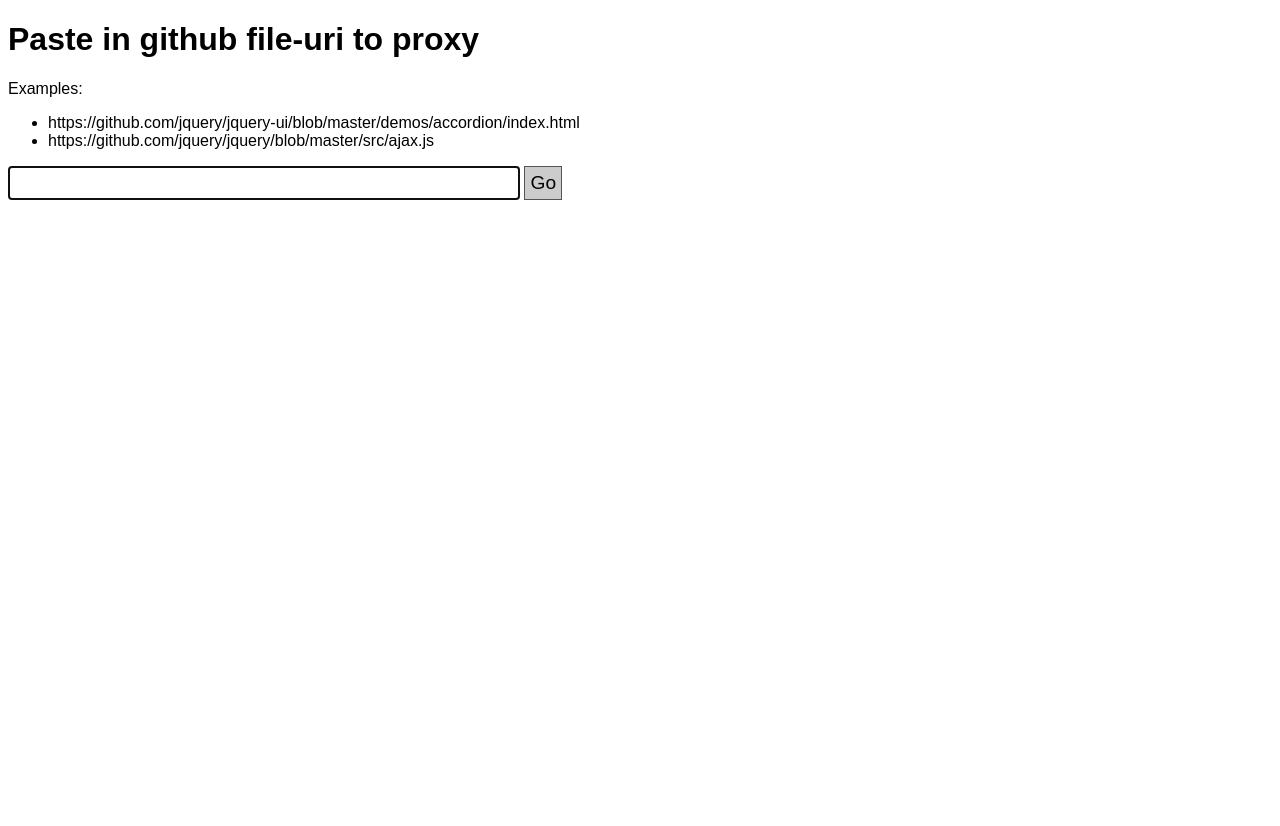
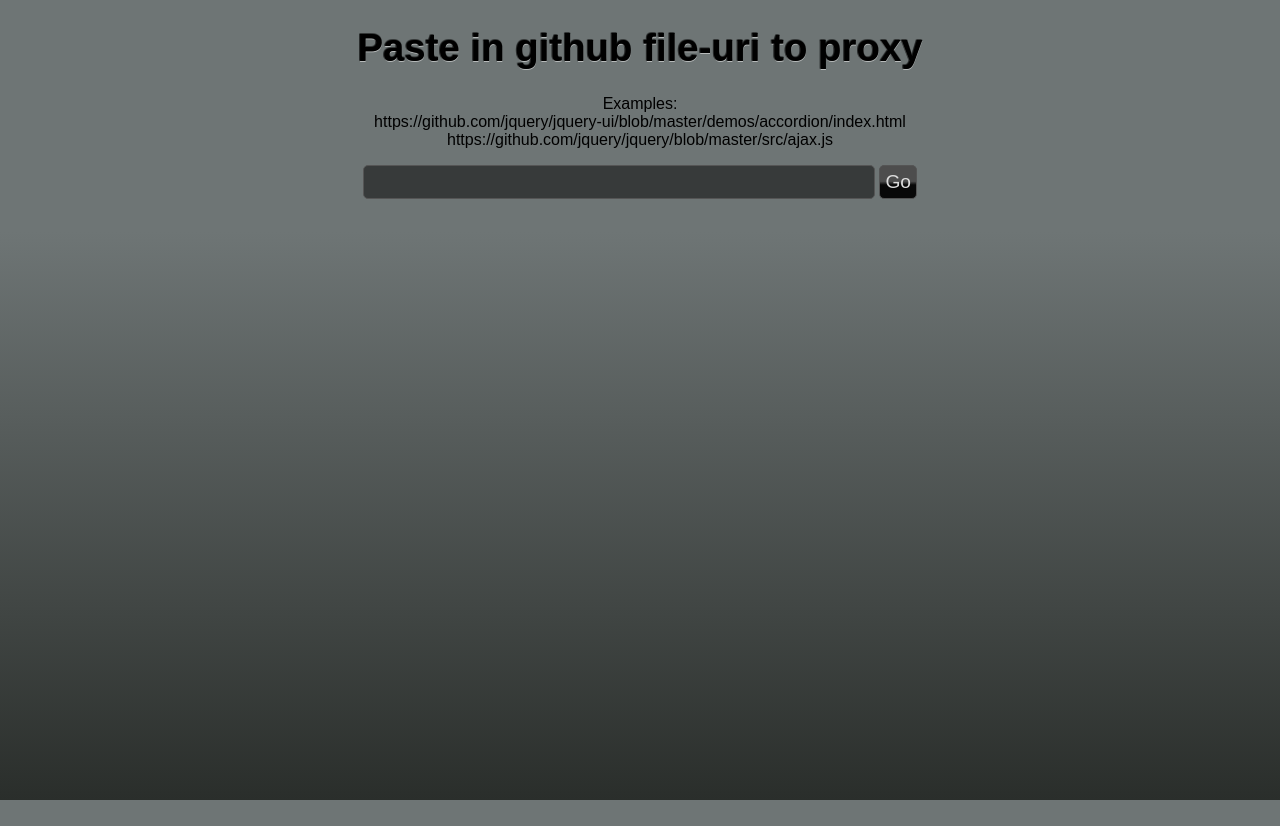
Before and after one commit to jquery-archive/web-view-jquery-org, a PHP site: page /?q=1 in a window 1280 px wide. Before the commit the page ends 200 px from the top, so only its background shows below. Run offline with PHP 8.4, Linux system fonts and the light colour scheme.

Commit message:
styling changes

```diff
--- a/htdocs/index.php
+++ b/htdocs/index.php
@@ -103,27 +103,65 @@ if ( isset( $_REQUEST[ 'url' ] ) && !empty( $_REQUEST[ 'url' ] ) ) {
 <head>
   <title>jQuery Git Proxy</title>
   <style>
+    html, body { height:100%; }
     body {
       font-family: Arial;
+      background:#888;
+      background-image: -webkit-gradient(
+          linear,
+          left bottom,
+          left top,
+          color-stop(0, rgb(42,46,43)),
+          color-stop(0.71, rgb(110,117,117))
+      );
+      background-image: -moz-linear-gradient(
+          center bottom,
+          rgb(42,46,43) 0%,
+          rgb(110,117,117) 71%
+      );
+      text-align:center;
+    }
+    h1 {
+      font-size:2.4em;
+       text-shadow: rgba(0,0,0,0.5) -1px 0, rgba(0,0,0,0.3) 0 -1px, rgba(255,255,255,0.5) 0 1px, rgba(0,0,0,0.3) -1px -1px;
     }
     input[type="text"] {
       width:500px;
       border:1px solid #555;
       padding:5px;
       font-size:1.2em;
-    }
+      border-radius:5px;
+      background:#444;
+      background: rgba(0,0,0,.5 );
+      color:#CCC;
+      outline:none;
+   }
     input[type="submit"] {
       border:1px solid #555;
       cursor: pointer;
-      background: #CCC;
+      background: #333;
       font-size:1.2em;
       padding:5px;
+      border-radius:5px;
+      background-image: -webkit-gradient(
+          linear,
+          left bottom,
+          left top,
+          color-stop(0.41, rgb(8,8,8)),
+          color-stop(0.52, rgb(77,77,77))
+      );
+      background-image: -moz-linear-gradient(
+          center bottom,
+          rgb(8,8,8) 41%,
+          rgb(77,77,77) 52%
+      );
+      color:#DDD;
     }
     #error {
       margin:10px;
       padding:10px;
       font-size:1.2em;
-      color:#FF0000;
+      color:#5f1313;
     }
   </style>
 </head>
@@ -135,12 +173,10 @@ if ( isset( $_REQUEST[ 'url' ] ) && !empty( $_REQUEST[ 'url' ] ) ) {
   <?php endif; ?>
   <form method="POST">
     <h1>Paste in github file-uri to proxy</h1>
-    <p>Examples:
-      <ul>
-        <li>https://github.com/jquery/jquery-ui/blob/master/demos/accordion/index.html</li>
-        <li>https://github.com/jquery/jquery/blob/master/src/ajax.js</a>
-      </ul>
-    <p>
+    <p>Examples: <br />
+        https://github.com/jquery/jquery-ui/blob/master/demos/accordion/index.html <br />
+        https://github.com/jquery/jquery/blob/master/src/ajax.js
+    </p>
     <input type="text" name="url" size="30" autofocus />
     <input type="submit" name="submit" value="Go" />
   </form>
```
